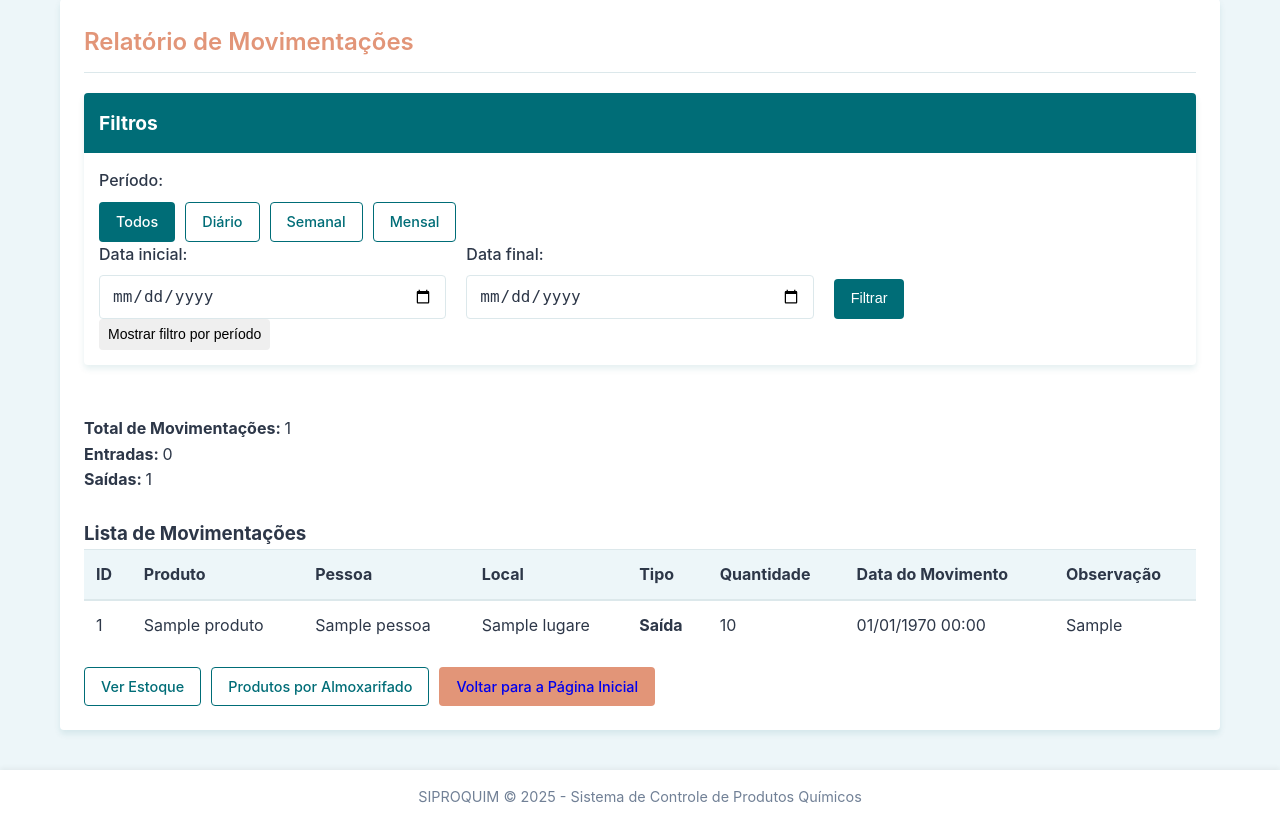
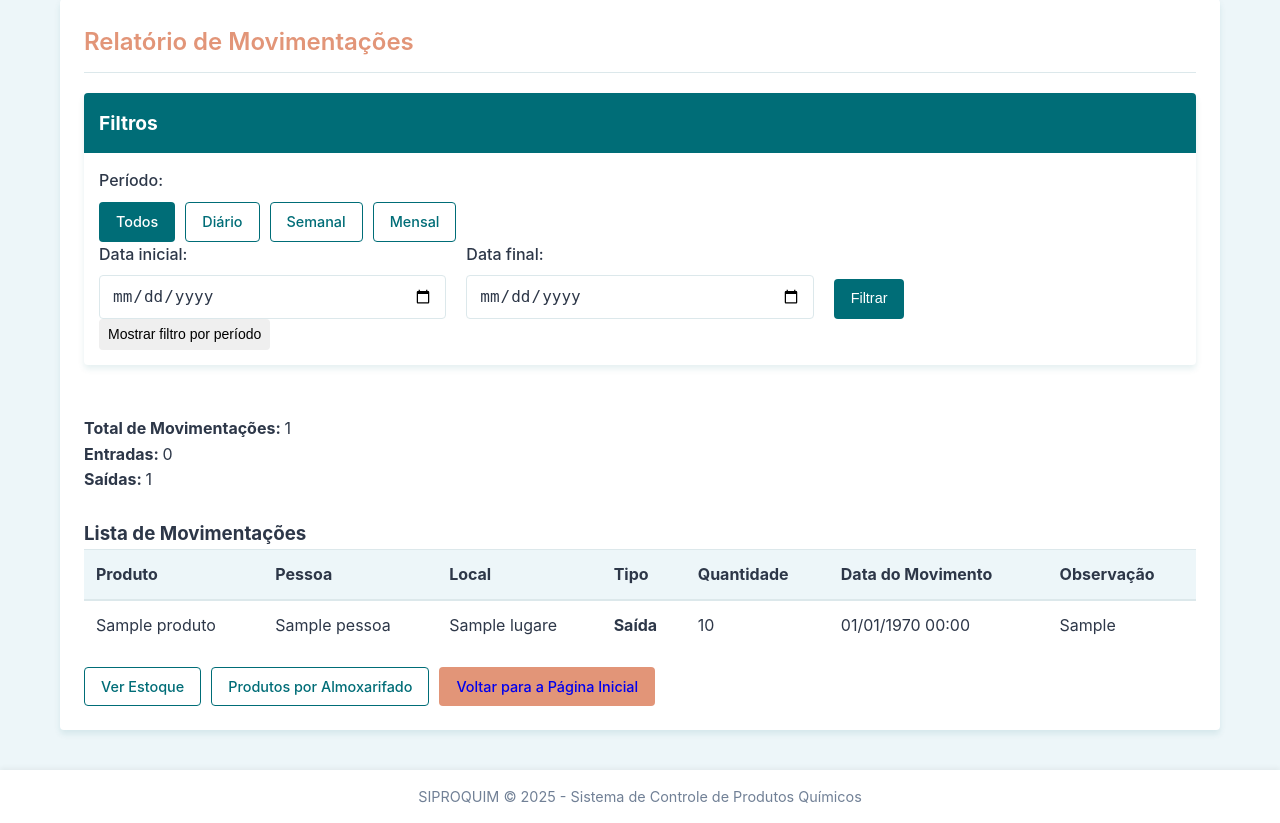
Before and after one commit to gmedeirosnet/SIPROQUIM, a PHP site: page /relatorios/relatorio_movimentos.php in a window 1280 px wide. Shown: the part 118-941 px from the top of the page. Run offline with PHP 8.4, Linux system fonts and the light colour scheme; the visitor is signed in with stand-in values (Sample User, id 1); tables that the repository leaves empty or names only in its code hold one stand-in row (values such as "Sample post"); some libraries are stand-ins or nearby versions.

Commit message:
Remove ID column from movimentações report table

```diff
--- a/src/relatorios/relatorio_movimentos.php
+++ b/src/relatorios/relatorio_movimentos.php
@@ -171,7 +171,6 @@ include_once __DIR__ . '/../includes/header.php';
         <table class="table">
             <thead>
                 <tr>
-                    <th>ID</th>
                     <th>Produto</th>
                     <th>Pessoa</th>
                     <th>Local</th>
@@ -185,7 +184,6 @@ include_once __DIR__ . '/../includes/header.php';
                 <?php if (count($movimentos) > 0): ?>
                     <?php foreach ($movimentos as $mov): ?>
                     <tr>
-                        <td><?= $mov['id'] ?></td>
                         <td><?= htmlspecialchars($mov['produto']) ?></td>
                         <td><?= htmlspecialchars($mov['pessoa']) ?></td>
                         <td><?= htmlspecialchars($mov['lugar'] ?: 'Não especificado') ?></td>
@@ -203,7 +201,7 @@ include_once __DIR__ . '/../includes/header.php';
                     <?php endforeach; ?>
                 <?php else: ?>
                     <tr>
-                        <td colspan="8" class="text-center">Nenhuma movimentação encontrada para o período selecionado.</td>
+                        <td colspan="7" class="text-center">Nenhuma movimentação encontrada para o período selecionado.</td>
                     </tr>
                 <?php endif; ?>
             </tbody>
```
